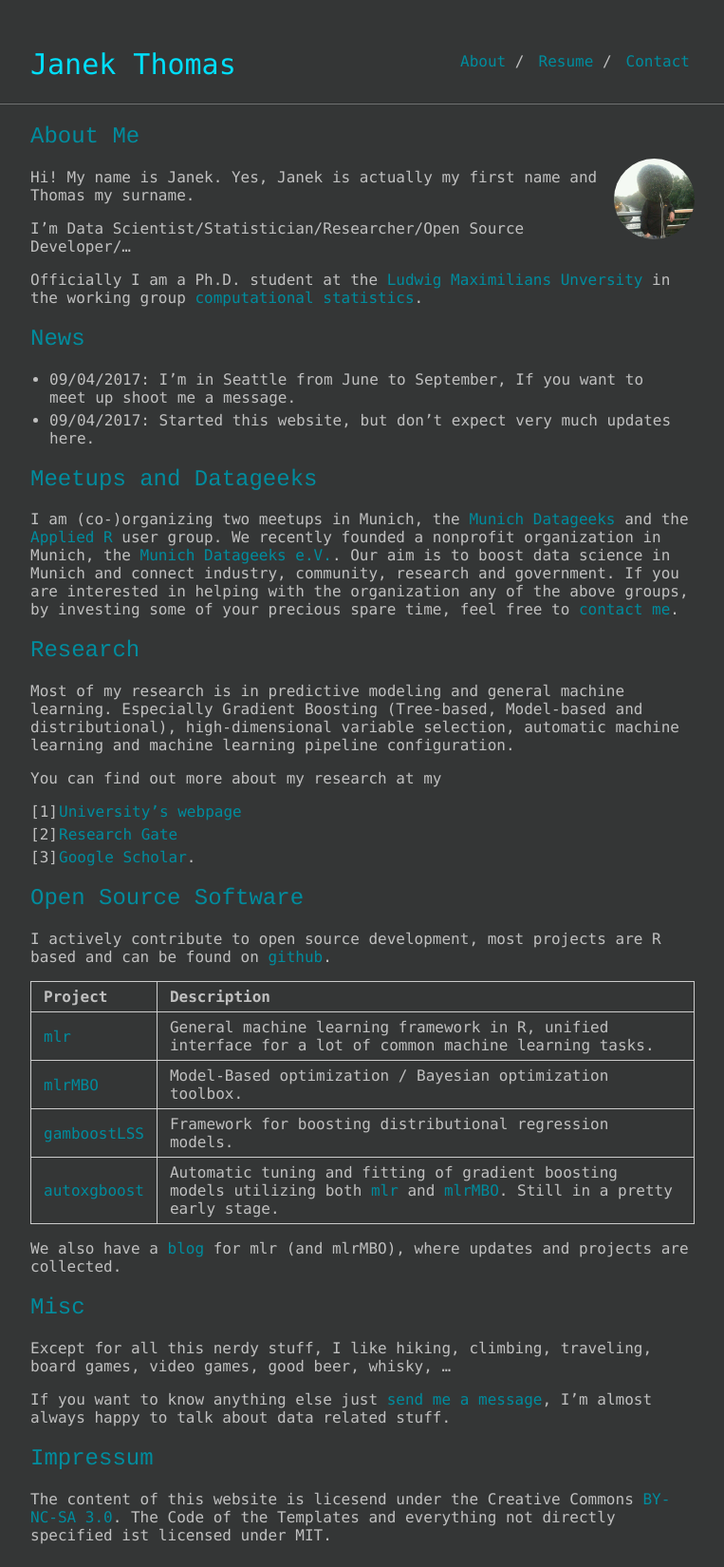
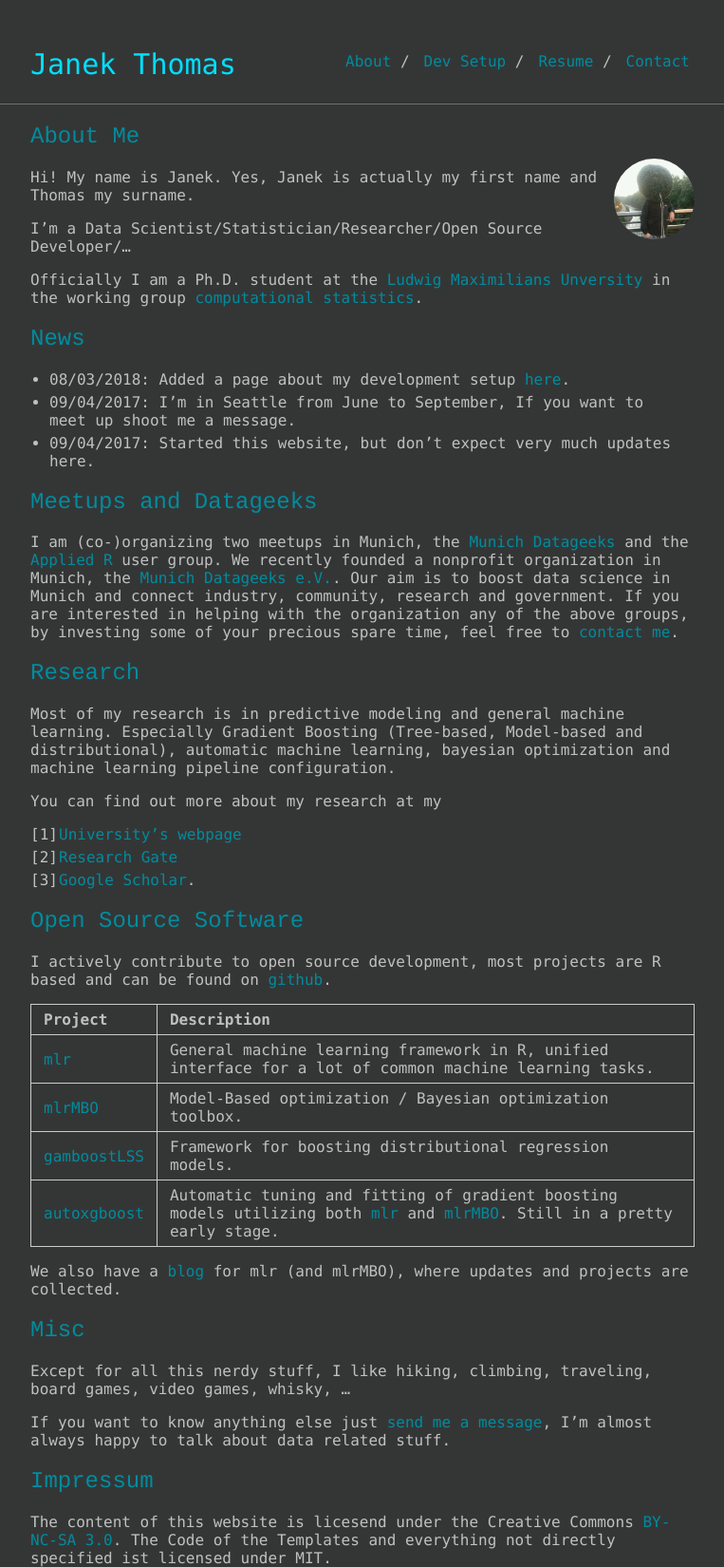
Before and after one commit to ja-thomas/ja-thomas.github.io, a Jekyll site: the page built from index.md, in a window 1280 px wide. Shown: the whole page at 95% size, without its empty margins (258-1021 px from the left). Built offline with Jekyll 4.4.1, drawn with Linux system fonts in a browser that asks for light colours; our own code applies the rules of GitHub Pages for plain Markdown files; before the commit the page ends 1626 px from its top, so only the background shows below that.

```diff
--- a/_data/nav.yml
+++ b/_data/nav.yml
@@ -4,5 +4,8 @@
 - name: "Resume"
   link: "resume.pdf"
 
+- name: "Dev Setup"
+  link: "dev_setup"
+
 - name: "About"
   link: "/"
--- a/index.md
+++ b/index.md
@@ -8,12 +8,13 @@ layout: default
 
 Hi! My name is Janek. Yes, Janek is actually my first name and Thomas my surname.
 
-I'm Data Scientist/Statistician/Researcher/Open Source Developer/...
+I'm a Data Scientist/Statistician/Researcher/Open Source Developer/...
 
 Officially I am a Ph.D. student at the [Ludwig Maximilians Unversity](http://www.statistik.lmu.de) in the working group [computational statistics](http://www.compstat.statistik.uni-muenchen.de).
 
 ## News
 
+* 08/03/2018: Added a page about my development setup [here](/dev_setup).
 * 09/04/2017: I'm in Seattle from June to September, If you want to meet up shoot me a message.
 * 09/04/2017: Started this website, but don't expect very much updates here.
 
@@ -28,7 +29,7 @@ If you are interested in helping with the organization any of the above groups,
 ## Research
 
 Most of my research is in predictive modeling and general machine learning.
-Especially Gradient Boosting (Tree-based, Model-based and distributional), high-dimensional variable selection, automatic machine learning and machine learning pipeline configuration.
+Especially Gradient Boosting (Tree-based, Model-based and distributional), automatic machine learning, bayesian optimization and machine learning pipeline configuration.
 
 You can find out more about my research at my
 
@@ -55,7 +56,7 @@ We also have a [blog](https://www.mlr-org.github.io) for mlr (and mlrMBO), where
 
 ## Misc
 
-Except for all this nerdy stuff, I like hiking, climbing, traveling, board games, video games, good beer, whisky, ...
+Except for all this nerdy stuff, I like hiking, climbing, traveling, board games, video games, whisky, ...
 
 If you want to know anything else just [send me a message](/contact), I'm almost always happy to talk about data related stuff.
 
```
Also changed, not shown: contact.md (+2 -2 lines), dev_setup.md (added, +98 -0 lines), setup.png (added).
